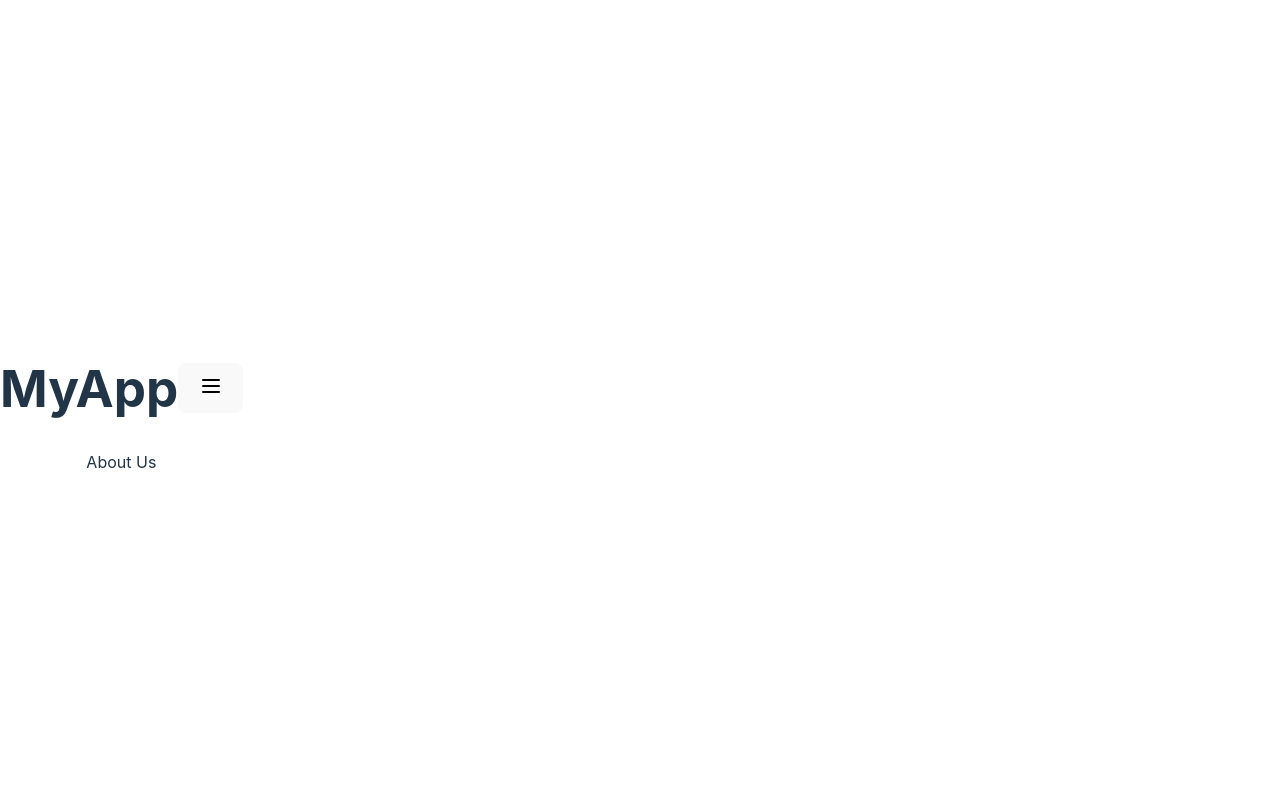
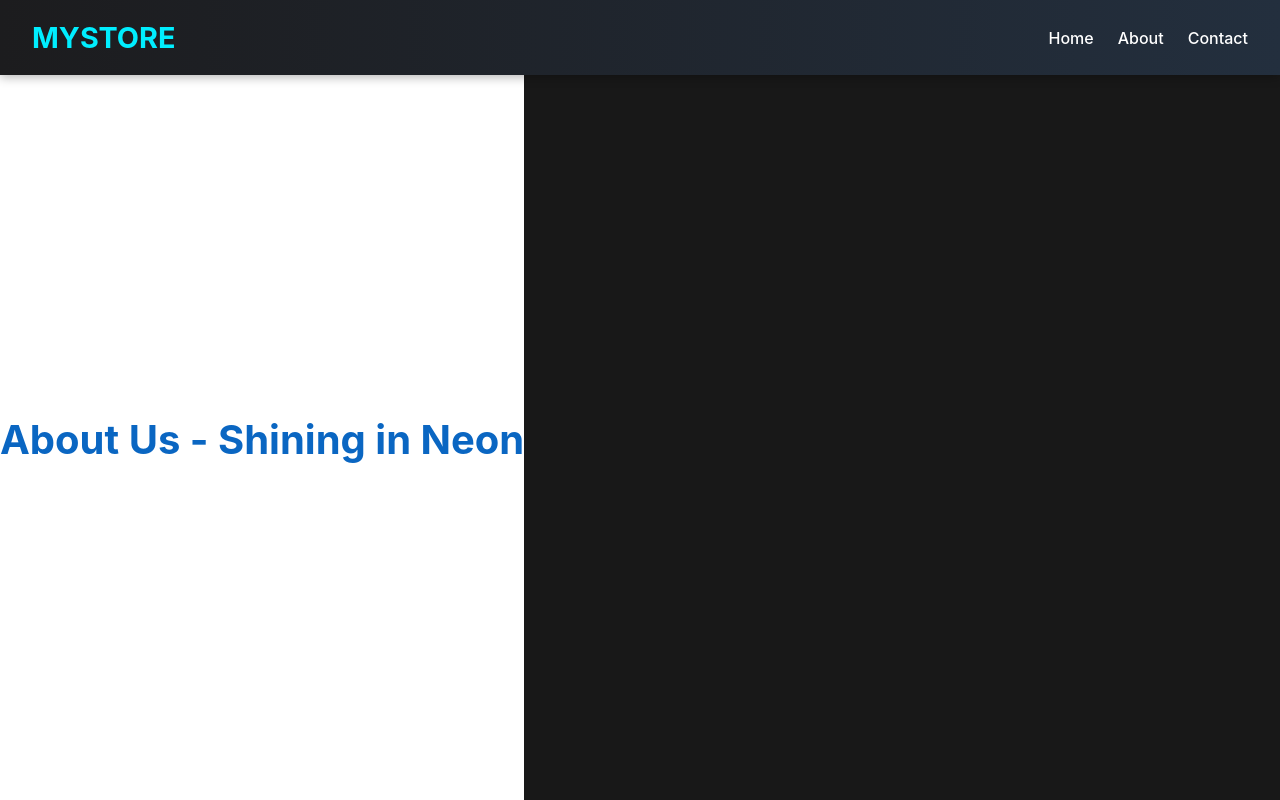
Before and after one commit to IamAdinath/workshop, a React (Vite) app in the folder ui/: page /about in a window 1280 px wide. Built offline with nearby package versions, Linux system fonts and the light colour scheme.

Commit message:
update the design

```diff
--- a/ui/src/App.tsx
+++ b/ui/src/App.tsx
@@ -1,19 +1,18 @@
-// src/App.tsx
-import { BrowserRouter as Router, Routes, Route } from "react-router-dom";
-import Header from "./components/Header";
-import Home from "./pages/Home";
-import About from "./pages/About";
+import React from 'react';
+import { BrowserRouter as Router, Routes, Route } from 'react-router-dom';
+import Header from './components/Header';
+import Home from './pages/Home';
+import About from './pages/About';
+import './styles/global.css';
 
 const App: React.FC = () => {
   return (
     <Router>
       <Header />
-      <div className="container mx-auto">
-        <Routes>
-          <Route path="/" element={<Home />} />
-          <Route path="/about" element={<About />} />
-        </Routes>
-      </div>
+      <Routes>
+        <Route path="/" element={<Home />} />
+        <Route path="/about" element={<About />} />
+      </Routes>
     </Router>
   );
 };
--- /dev/null
+++ b/ui/src/components/Header.module.css
@@ -0,0 +1,101 @@
+.header {
+    position: fixed;
+    top: 0;
+    left: 0;
+    width: 100%;
+    background: linear-gradient(90deg, #131921, #232f3e); /* Smooth Gradient */
+    padding: 1rem 2rem;
+    box-shadow: 0 2px 10px rgba(0, 0, 0, 0.2);
+    z-index: 100;
+  }
+
+  .container {
+    display: flex;
+    justify-content: space-between;
+    align-items: center;
+    max-width: 1400px;
+    margin: auto;
+  }
+
+  .logo {
+    font-size: 1.8rem;
+    font-weight: bold;
+    color: #ff9900;
+    text-transform: uppercase;
+    transition: 0.3s;
+  }
+
+  .logo:hover {
+    color: #ffa41c; /* Amazon Brighter Yellow */
+  }
+
+  .searchBar {
+    flex: 1;
+    max-width: 600px;
+    display: flex;
+    align-items: center;
+    background: white;
+    padding: 0.6rem;
+    border-radius: 25px;
+    box-shadow: 0 2px 5px rgba(0, 0, 0, 0.1);
+  }
+
+  .searchInput {
+    flex: 1;
+    border: none;
+    outline: none;
+    font-size: 1rem;
+    padding: 0.5rem;
+  }
+
+  .searchButton {
+    background: #ff9900;
+    border: none;
+    padding: 0.5rem 1.2rem;
+    cursor: pointer;
+    color: white;
+    font-weight: bold;
+    border-radius: 25px;
+    transition: 0.3s;
+  }
+
+  .searchButton:hover {
+    background: #e68a00;
+  }
+
+  .nav {
+    display: flex;
+    gap: 1.5rem;
+  }
+
+  .navLink {
+    color: white;
+    text-decoration: none;
+    font-size: 1.1rem;
+    transition: 0.3s;
+    font-weight: 500;
+  }
+
+  .navLink:hover {
+    color: #ffa41c;
+    transform: scale(1.05);
+  }
+
+  /* Responsive */
+  @media (max-width: 768px) {
+    .container {
+      flex-direction: column;
+      align-items: center;
+      gap: 0.5rem;
+    }
+
+    .searchBar {
+      width: 90%;
+    }
+
+    .nav {
+      flex-direction: column;
+      text-align: center;
+      gap: 0.8rem;
+    }
+  }
--- a/ui/src/components/Header.tsx
+++ b/ui/src/components/Header.tsx
@@ -1,28 +1,24 @@
-// src/components/Header.tsx
-import { useState } from "react";
+import React, { useState } from "react";
 import { Link } from "react-router-dom";
-import { Menu, X } from "lucide-react";
+import "../styles/header.css";
+import { Menu } from "lucide-react";
 
 const Header: React.FC = () => {
   const [menuOpen, setMenuOpen] = useState(false);
 
   return (
-    <header className="bg-blue-600 text-white p-4">
-      <div className="container mx-auto flex justify-between items-center">
-        <h1 className="text-xl font-bold">MyApp</h1>
+    <header className="header">
+      <div className="logo">MyStore</div>
 
-        {/* Mobile Menu Toggle */}
-        <button className="md:hidden" onClick={() => setMenuOpen(!menuOpen)}>
-          {menuOpen ? <X size={24} /> : <Menu size={24} />}
-        </button>
+      {/* Desktop Navigation */}
+      <nav className={`nav-links ${menuOpen ? "active" : ""}`}>
+        <Link to="/" onClick={() => setMenuOpen(false)}>Home</Link>
+        <Link to="/about" onClick={() => setMenuOpen(false)}>About</Link>
+        <Link to="/contact" onClick={() => setMenuOpen(false)}>Contact</Link>
+      </nav>
 
-        {/* Navigation Links */}
-        <nav className={`md:flex gap-4 ${menuOpen ? "block" : "hidden"} md:block`}>
-          <Link to="/" className="block p-2">Home</Link>
-          <Link to="/about" className="block p-2">About</Link>
-          <Link to="/contact" className="block p-2">Contact</Link>
-        </nav>
-      </div>
+      {/* Mobile Menu Button (Only visible on mobile) */}
+      <Menu className="menu-icon" onClick={() => setMenuOpen(!menuOpen)} />
     </header>
   );
 };
--- /dev/null
+++ b/ui/src/pages/About.module.css
@@ -0,0 +1,29 @@
+.container {
+    min-height: 100vh;
+    display: flex;
+    align-items: center;
+    justify-content: center;
+    background-color: #ffffff; /* White */
+    padding-top: 5rem;
+    text-align: center;
+  }
+
+  .card {
+    background: #f3f3f3;
+    padding: 2rem;
+    border-radius: 10px;
+    box-shadow: 0 4px 10px rgba(0, 0, 0, 0.1);
+    max-width: 800px;
+  }
+
+  .heading {
+    font-size: 2.5rem;
+    font-weight: bold;
+    color: #0a66c2; /* LinkedIn Blue */
+  }
+
+  .subText {
+    font-size: 1.2rem;
+    color: #333;
+    margin-top: 0.5rem;
+  }
--- a/ui/src/pages/About.tsx
+++ b/ui/src/pages/About.tsx
@@ -1,6 +1,11 @@
-// src/pages/About.tsx
+import styles from "./About.module.css";
+
 const About: React.FC = () => {
-    return <div className="p-4 text-center text-xl">About Us</div>;
-  };
+  return (
+    <div className={styles.container}>
+      <h1 className={styles.heading}>About Us - Shining in Neon</h1>
+    </div>
+  );
+};
 
-  export default About;
+export default About;
--- /dev/null
+++ b/ui/src/pages/Home.module.css
@@ -0,0 +1,35 @@
+.container {
+    min-height: 100vh;
+    display: flex;
+    align-items: center;
+    justify-content: center;
+    background: linear-gradient(135deg, #f0f2f5, #e6e9ec); /* Smooth Background */
+    padding-top: 6rem;
+    text-align: center;
+  }
+
+  .card {
+    background: white;
+    padding: 2.5rem;
+    border-radius: 15px;
+    box-shadow: 0 5px 15px rgba(0, 0, 0, 0.15);
+    max-width: 850px;
+    transition: 0.3s;
+  }
+
+  .card:hover {
+    transform: translateY(-5px);
+    box-shadow: 0 8px 20px rgba(0, 0, 0, 0.2);
+  }
+
+  .heading {
+    font-size: 2.8rem;
+    font-weight: bold;
+    color: #232f3e;
+  }
+
+  .subText {
+    font-size: 1.3rem;
+    color: #333;
+    margin-top: 0.7rem;
+  }
--- a/ui/src/pages/Home.tsx
+++ b/ui/src/pages/Home.tsx
@@ -1,6 +1,12 @@
-// src/pages/Home.tsx
+import React from 'react';
+
 const Home: React.FC = () => {
-    return <div className="p-4 text-center text-xl">Welcome to Home Page</div>;
-  };
+  return (
+    <div style={{ textAlign: 'center', marginTop: '100px' }}>
+      <h1>Welcome to MyStore</h1>
+      <p>Your one-stop shop for everything.</p>
+    </div>
+  );
+};
 
-  export default Home;
+export default Home;
--- /dev/null
+++ b/ui/src/styles/global.css
@@ -0,0 +1,11 @@
+* {
+    margin: 0;
+    padding: 0;
+    box-sizing: border-box;
+    font-family: 'Inter', sans-serif;
+  }
+
+  body {
+    background: #181818; /* Dark background */
+    color: white;
+  }
--- /dev/null
+++ b/ui/src/styles/header.css
@@ -0,0 +1,74 @@
+/* Header Styles */
+.header {
+  position: fixed;
+  top: 0;
+  left: 0;
+  width: 100%;
+  background: linear-gradient(90deg, #1c1c1e, #232f3e);
+  padding: 1rem 2rem;
+  display: flex;
+  justify-content: space-between;
+  align-items: center;
+  box-shadow: 0 2px 10px rgba(0, 0, 0, 0.3);
+  z-index: 100;
+}
+
+.logo {
+  font-size: 1.8rem;
+  font-weight: bold;
+  color: #0ef;
+  text-transform: uppercase;
+  transition: 0.3s;
+}
+
+.logo:hover {
+  color: #00d4ff;
+}
+
+/* Desktop Navigation */
+.nav-links {
+  display: flex;
+  gap: 1.5rem;
+}
+
+.nav-links a {
+  color: white;
+  text-decoration: none;
+  font-size: 1rem;
+  transition: 0.3s;
+}
+
+.nav-links a:hover {
+  color: #00d4ff;
+}
+
+/* Hide menu icon on desktop */
+.menu-icon {
+  display: none;
+}
+
+/* ========== MOBILE RESPONSIVE CSS ========== */
+@media screen and (max-width: 768px) {
+  .nav-links {
+    display: none; /* Hide links on mobile */
+    position: absolute;
+    top: 60px;
+    left: 0;
+    width: 100%;
+    background: #232f3e;
+    flex-direction: column;
+    align-items: center;
+    padding: 1rem 0;
+  }
+
+  .nav-links.active {
+    display: flex;
+  }
+
+  .menu-icon {
+    display: block;
+    font-size: 1.8rem;
+    color: white;
+    cursor: pointer;
+  }
+}
```
